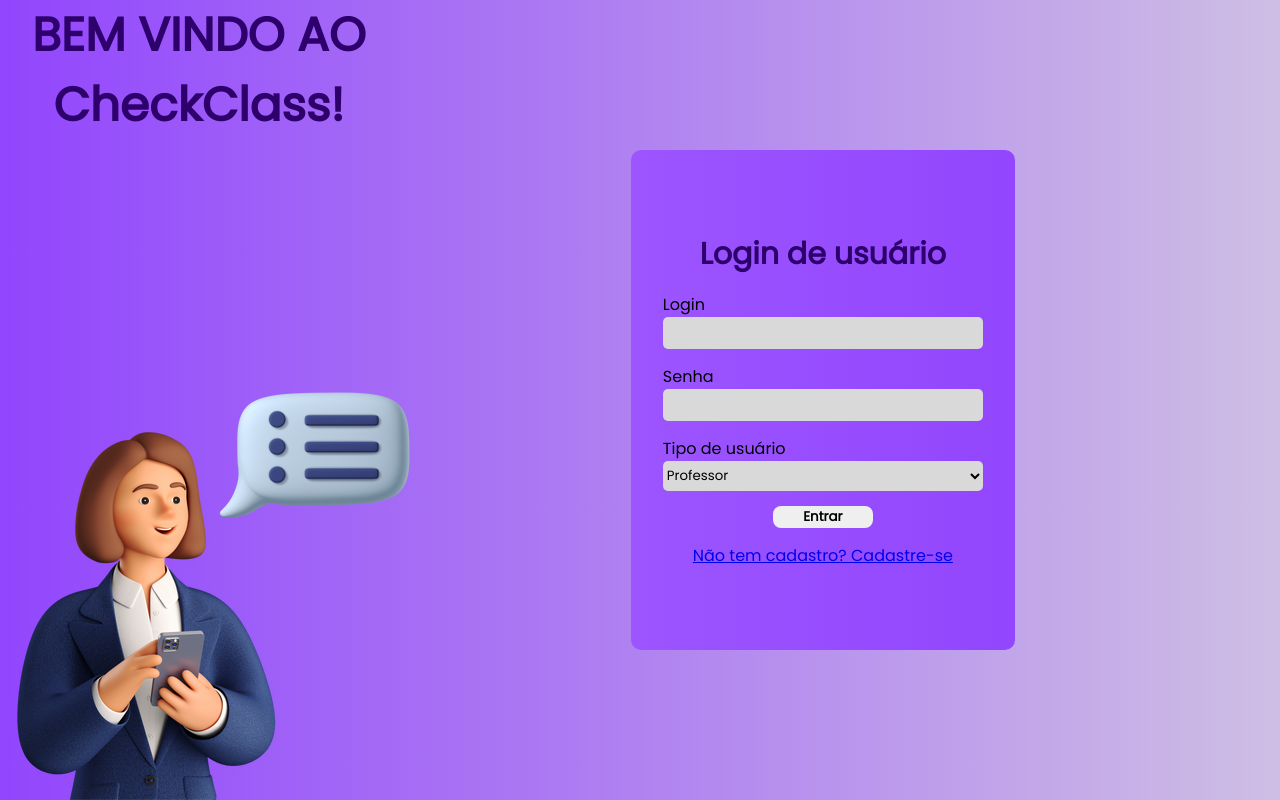
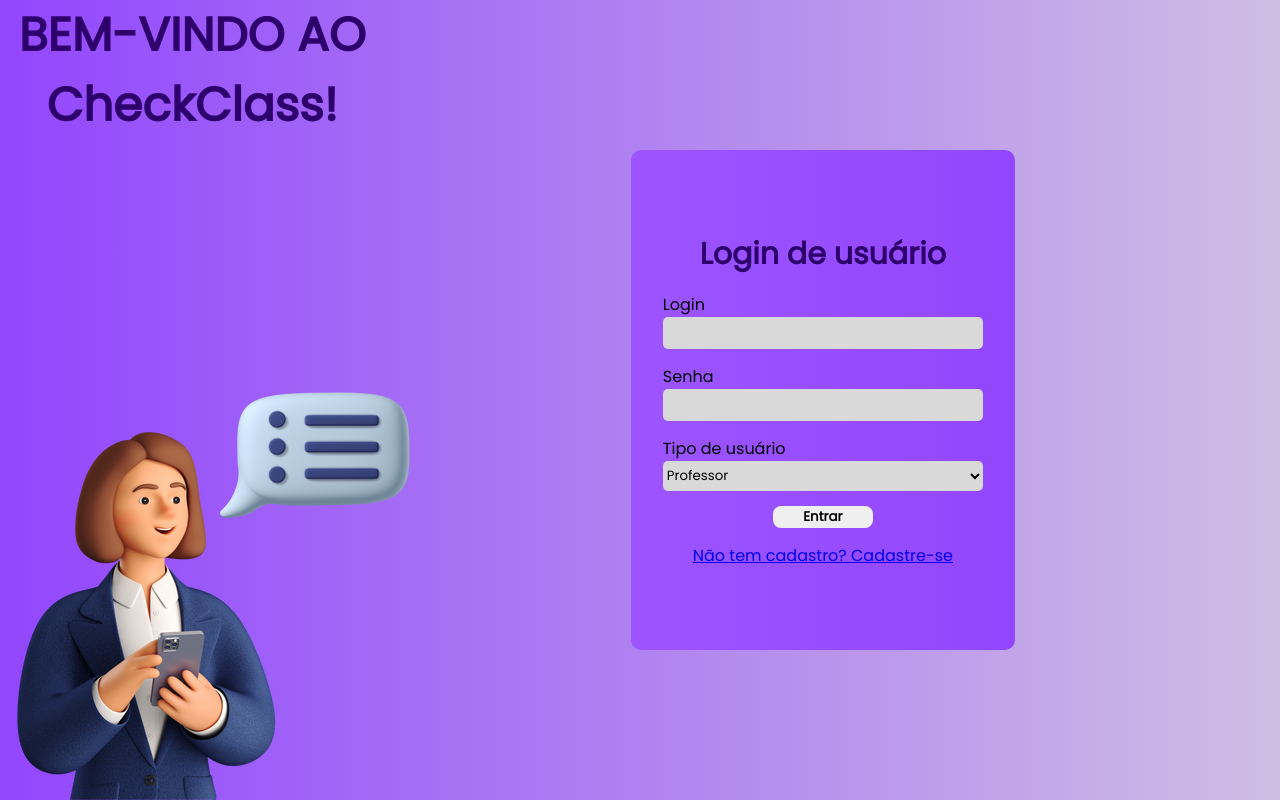
Before and after one commit to isaaraujor/tcc, a PHP site: page / in a window 1280 px wide. Run offline with PHP 8.4, Linux system fonts and the light colour scheme.

Commit message:
adicionando hifem

```diff
--- a/tela-login/index.php
+++ b/tela-login/index.php
@@ -18,7 +18,7 @@ include 'conexao.php';
 
         <div class="main-title">
             <div class="words">
-                <h1 class="wlc">BEM VINDO AO</h1>
+                <h1 class="wlc">BEM-VINDO AO</h1>
                 <h1 class="title-tcc">CheckClass!</h1>
             </div>
             <div class="img">
```
